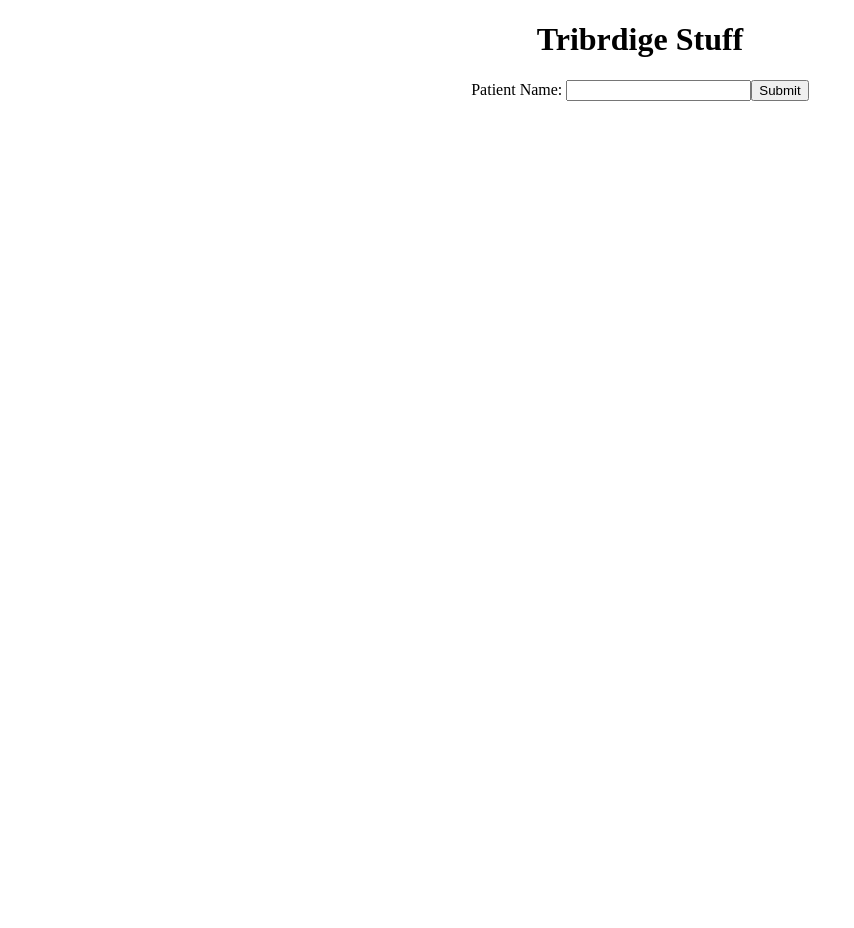
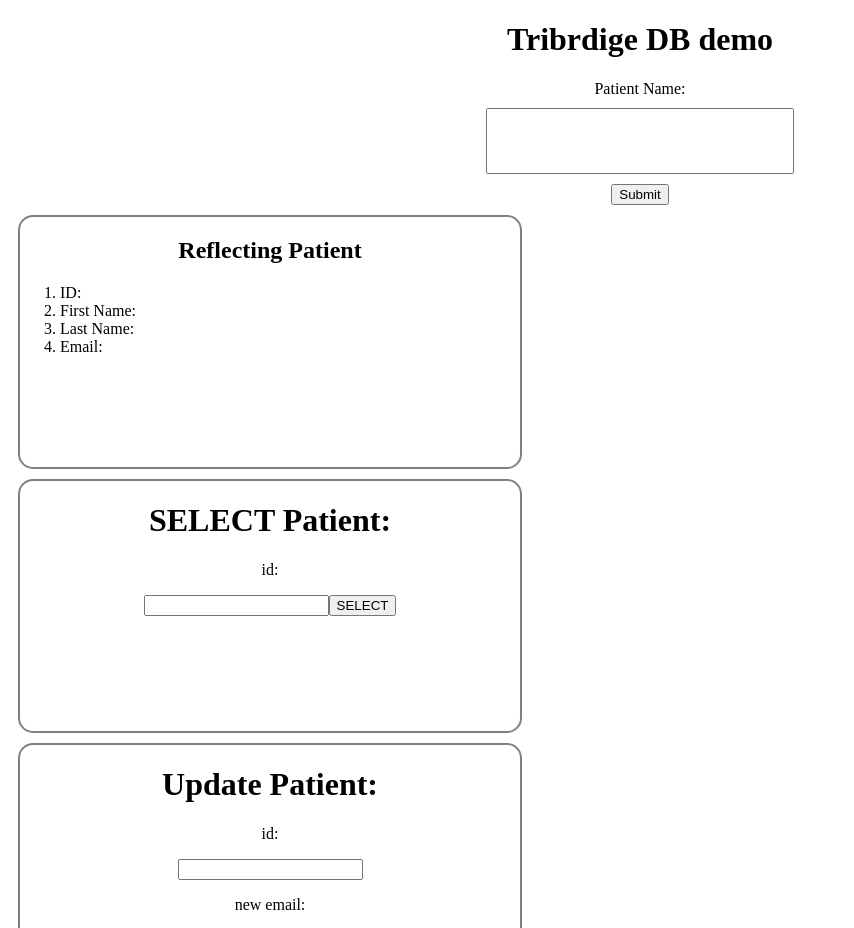
Before and after one commit to jacob233/CS411_database, a React (Create React App) app in the folder tribridge/: page / in a window 1280 px wide. Shown: the top 928 px of the page, without its empty margins (0-854 px from the left). Before the commit the page ends 800 px from the top, so only its background shows below. Built offline with nearby package versions, Linux system fonts and the light colour scheme.

Commit message:
added select update delete to front-end

```diff
--- a/tribridge/src/App.css
+++ b/tribridge/src/App.css
@@ -1,3 +1,38 @@
 .App {
   text-align: center;
+
 }
+
+.form {
+  display: flex;
+  flex-direction: column;
+  align-items: center;
+  justify-content: center;
+
+}
+
+.form input{
+  width: 300px;
+  height: 60px;
+  margin: 10px;
+  font-size: 25px;
+}
+
+.card{
+  width:500px;
+  height: 250px;
+  border: 2px solid grey;
+  border-radius: 15px;
+  margin: 10px;
+
+}
+
+#updateInput{
+  width: 100px;
+  height: 20px;
+  margin-bottom: 10px;
+}
+
+#listView{
+  text-align: left;
+}
--- a/tribridge/src/App.js
+++ b/tribridge/src/App.js
@@ -1,18 +1,123 @@
 import './App.css';
-import React, {useSate, useEffect} from "react";
+import React, {useState, useEffect} from "react";
 import Axios from 'axios'
 
 function App() {
+
+  const [docEmail, setDoctEmail] = useState('');
+  const [patfname, setPatfname] = useState('');
+  const [patLname, setPatLname] = useState('');
+
+  const [patemail, setpatemail] = useState('');
+
+
+  // for select
+  const [sePatID, setsePatID] = useState('');
+  const [sePatRow, setsePatRow]  = useState([]);
+
+  const selectPatient = (patID) => {
+    Axios.get('http://localhost:3002/api/get', {
+      patID: patID,
+    }).then((response) => {
+      setsePatRow(response.data)
+    })
+  };
+
+  // for updates
+  const [upPatfname, setupPatfname] = useState('');
+  const [upPatLname, setupPatLname] = useState('');
+  const [upPatID, setupPatID] = useState('');
+  const [upPatNewEmail, setupPatNewEmail] = useState('');
+
+  const updatePatient = (patID, patNewEmail) => {
+    Axios.put(`http://localhost:3002/api/update`, {
+      patNewEmail: patNewEmail,
+      patID: patID
+    });
+    selectPatient(patID)
+  };
+
+
+  // for delete
+  const [delPatID, setdelPatID] = useState('');
+  const deletePatient = (patID) => {
+    Axios.delete(`http://localhost:3002/api/delete`, {
+      patID: patID
+    });
+    selectPatient(patID)
+  };
+
+  // const deleteReview = (movieName) => {
+  //   Axios.delete(`http://localhost:3002/api/delete/${movieName}`);
+  // };
+
   return (
     <div className="App">
-      <h1>Tribrdige Stuff</h1>
+      <h1>Tribrdige DB demo</h1>
       <div className="form">
         <label>Patient Name: </label>
         <input type="text" name="movieName"/>
 
         <button>Submit</button>
       </div>
+
+      <div className = "card">
+        <h2>Reflecting Patient</h2>
+        <ol id="listView">
+        <li>ID: {sePatRow.PatID}</li>
+        <li>First Name: {sePatRow.Fname}</li>
+        <li>Last Name: {sePatRow.Lname}</li>
+        <li>Email: {sePatRow.Email}</li>
+        </ol>
+      </div>
+
+      <div className = "card">
+        <h1> SELECT Patient:  </h1>
+        <p>id:</p>
+        <input type="text" id="patSelectInput" onChange={(e) => {
+                setsePatID(e.target.value)
+        } }/>
+
+        <button onClick={() => {
+                selectPatient(sePatID)
+        }}> SELECT</button>
+
+
+      </div>
+
+
+      <div className = "card">
+        <h1> Update Patient:  </h1>
+        <p>id:</p>
+        <input type="text" id="patSelectInput" onChange={(e) => {
+                setupPatID(e.target.value)
+        } }/>
+        <p>new email:</p>
+        <input type="text" id="patSelectInput" onChange={(e) => {
+                setupPatNewEmail(e.target.value)
+        } }/>
+
+        <button onClick={() => {
+                updatePatient(upPatID,upPatNewEmail)
+        }}> Update</button>
+      </div>
+
+      <div className = "card">
+        <h1> Delete Patient:  </h1>
+        <p>id:</p>
+        <input type="text" id="patSelectInput" onChange={(e) => {
+                setdelPatID(e.target.value)
+        } }/>
+
+        <button onClick={() => {
+                deletePatient(delPatID)
+        }}> delete</button>
+
+      </div>
+
     </div>
+
+
   );
 }
 
```
